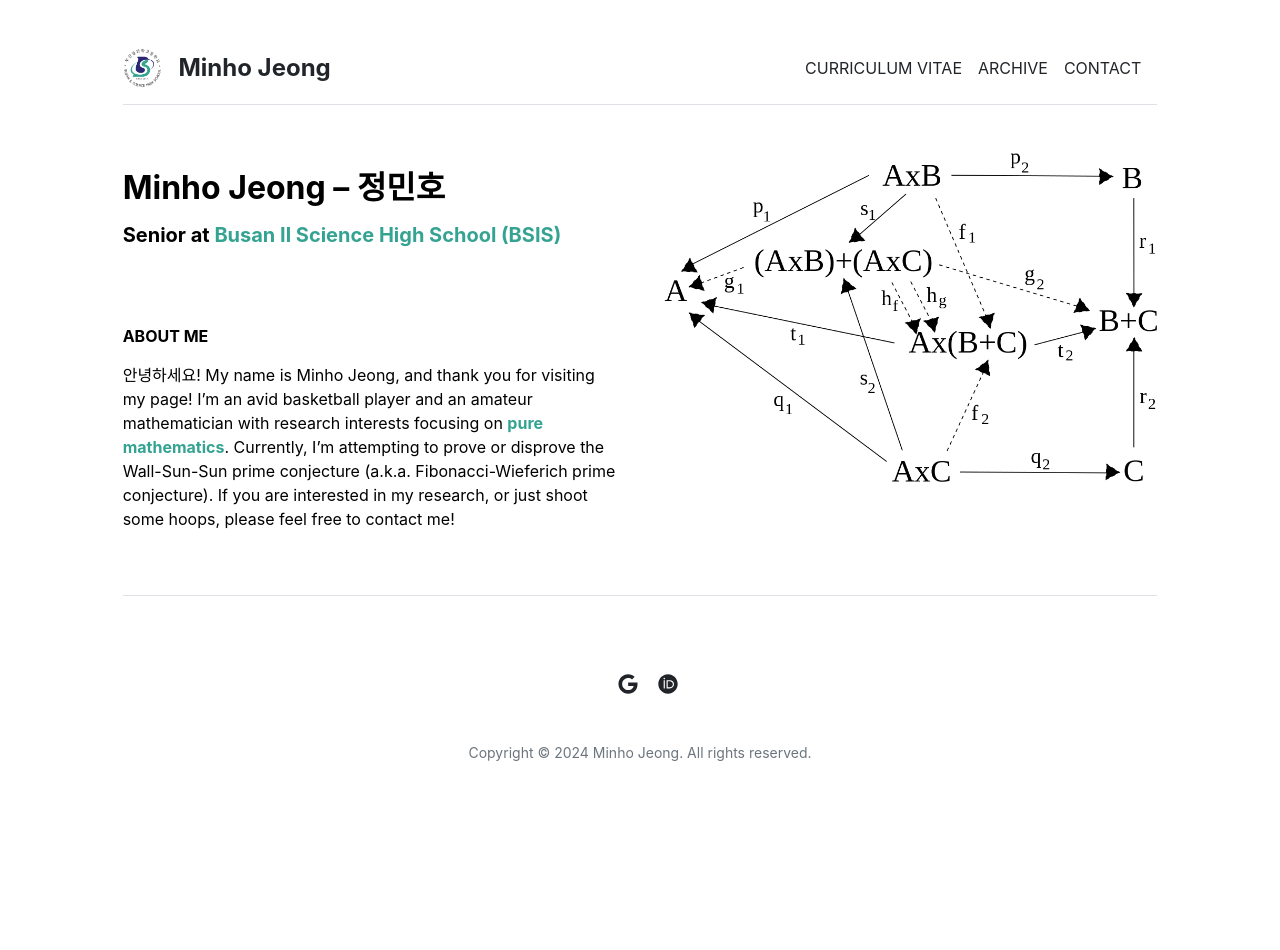
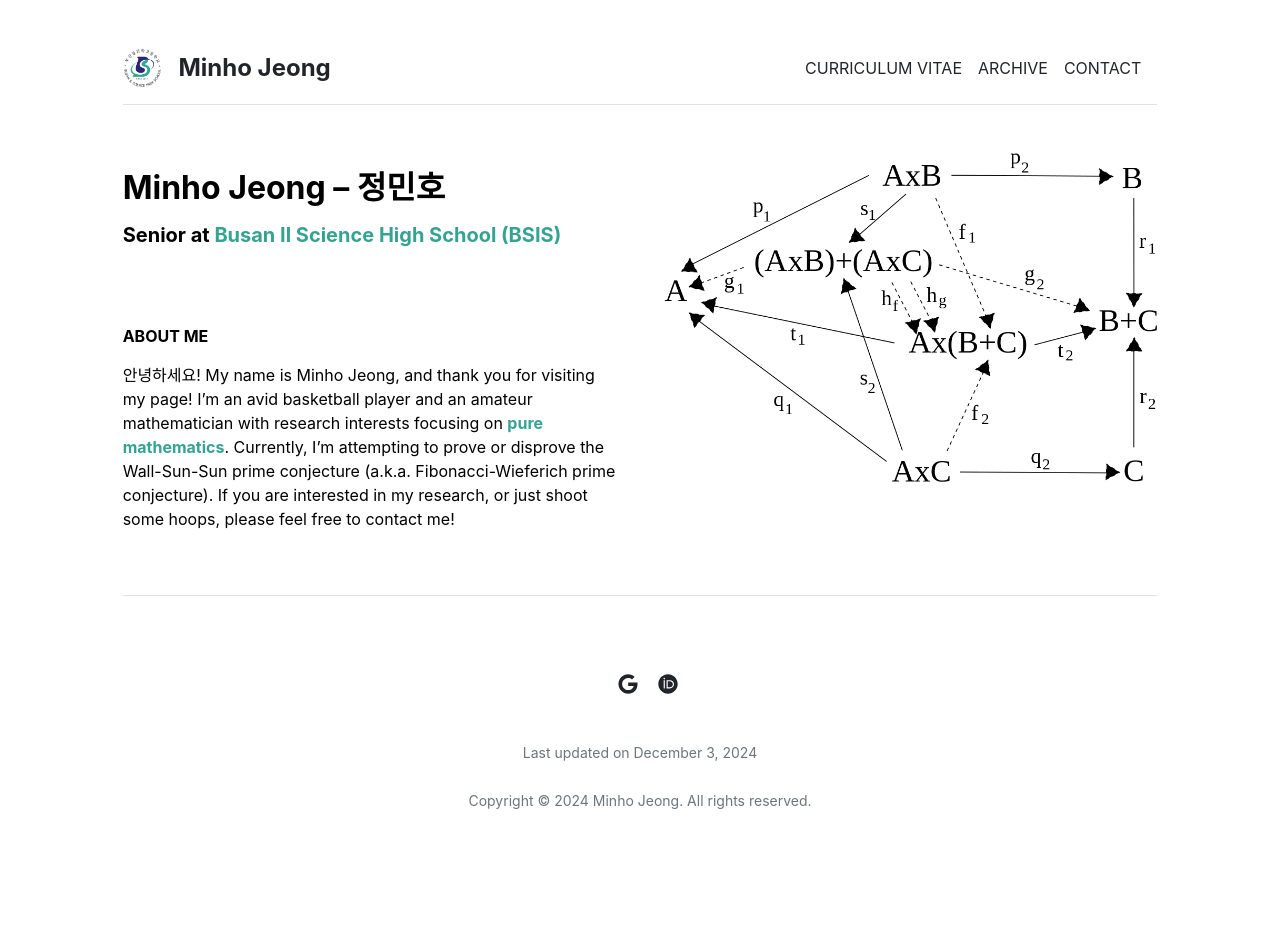
Before and after one commit to mino-jeong/mino-jeong.github.io, a Jekyll site: the page built from index.md, in a window 1280 px wide. Built offline with Jekyll 4.4.1, drawn with Linux system fonts in a browser that asks for light colours; before the commit the page ends 902 px from its top, so only the background shows below that.

Commit message:
Update footer.html

```diff
--- a/_includes/footer.html
+++ b/_includes/footer.html
@@ -22,7 +22,7 @@
         <li class="footer-list-item"><a href="mailto:2430412@bsis.hs.kr" class="ms-3 fs-5"><i class="fab fa-google"></i></a></li>
         <li class="footer-list-item"><a href="https://orcid.org/0009-0000-6873-5271" class="ms-3 fs-5"><i class="fab fa-orcid"></i></a></li>
         <p><br></p>
-        <p><small>Copyright &copy; 2024 Minho Jeong. All rights reserved.</small></p>
+        <p><small>Last updated on December 3, 2024<br><br>Copyright &copy; 2024 Minho Jeong. All rights reserved.</small></p>
       </ul>
     </div>
   </div>
```
